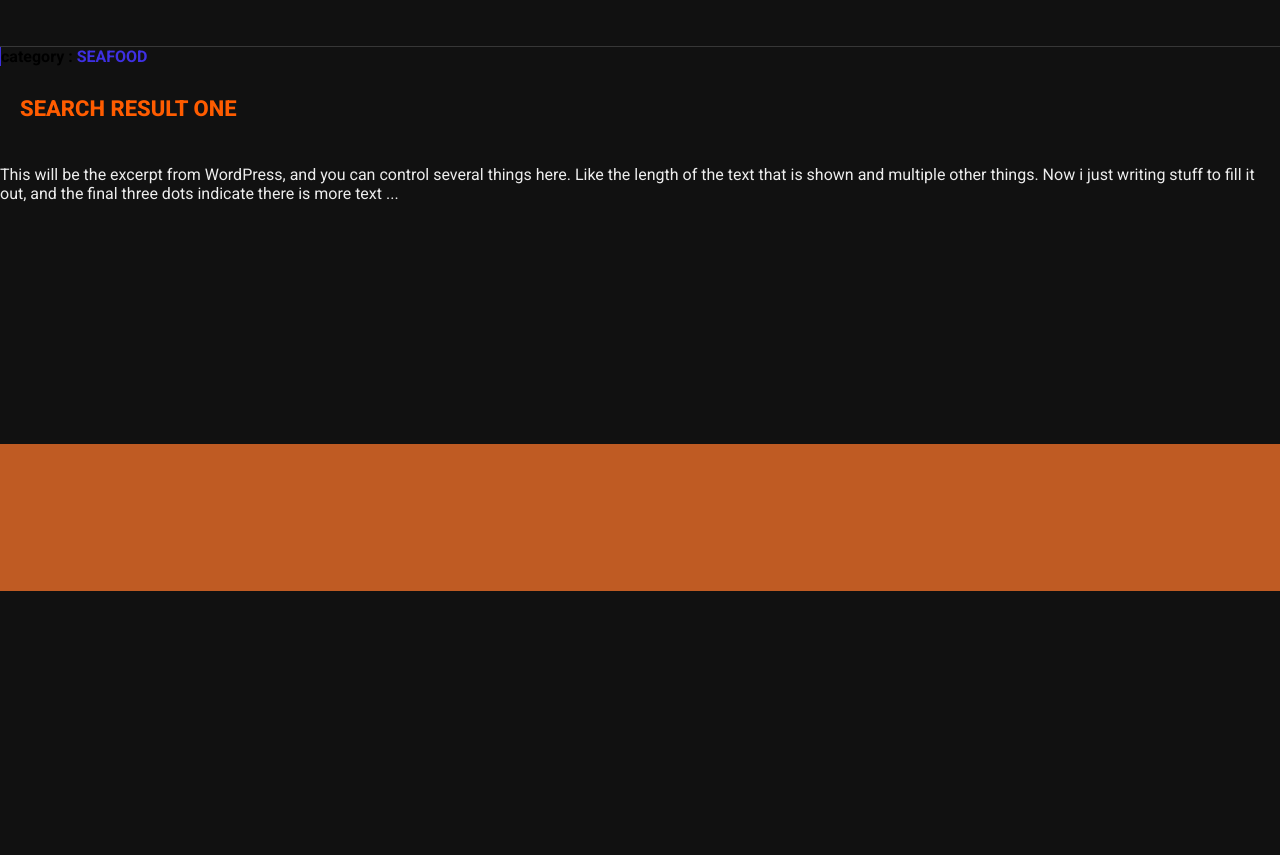
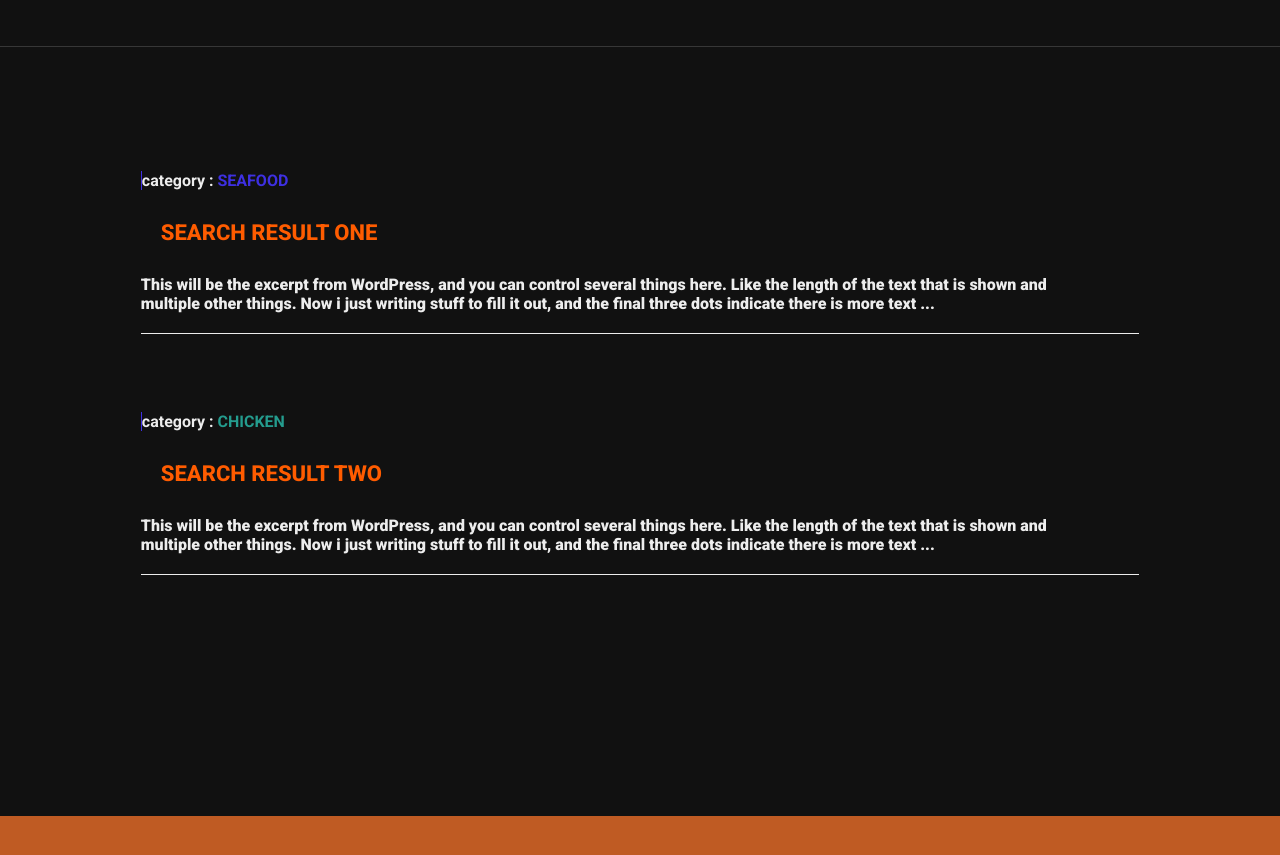
Before and after one commit to Whoopie058/Recipe-Web-Mandatory, a plain HTML site: page Soeg-side.html in a window 1280 px wide. Shown: the part 553-1408 px from the top of the page. Before the commit the page ends 1144 px from the top, so only its background shows below. Drawn offline with Linux system fonts and the light colour scheme.

Commit message:
Fixed Header + Finished Search Page

```diff
--- a/Soeg-side.html
+++ b/Soeg-side.html
@@ -15,6 +15,7 @@
         <div class="menu-container">
             <ul>
                 <li><a class="clicked" href="index.html">Home</a></li>
+                <li><a href="Soeg-side.html">Search</a></li>
                 <li><a href="RecipeDetails.html">Recipe</a></li>
                 <li><a href="Favourites.html">Favourites</a></li>
             </ul>
@@ -84,10 +85,18 @@
                     <h4>category : <span data-category="seafood">SEAFOOD</span></h4>
                 </div>
                 <h2>Search Result One</h2>
-                <p2>This will be the excerpt from WordPress, and you can control several things here. Like the length of the text that is shown and multiple other things. Now i just writing stuff to fill it out, and the final three dots indicate there is more text ... </p2>
+                <p>This will be the excerpt from WordPress, and you can control several things here. Like the length of the text that is shown and multiple other things. Now i just writing stuff to fill it out, and the final three dots indicate there is more text ... </p>
+            </div>
+                        <div class="serp-result-item">
+                <div data-category="seafood">
+                    <h4>category : <span data-category="chicken">CHICKEN</span></h4>
+                </div>
+                <h2>Search Result Two</h2>
+                <p>This will be the excerpt from WordPress, and you can control several things here. Like the length of the text that is shown and multiple other things. Now i just writing stuff to fill it out, and the final three dots indicate there is more text ... </p>
             </div>
         </div>
     </div>
+
 
     <!-- footer -->
     <footer class="footer">
--- a/css/main.css
+++ b/css/main.css
@@ -269,7 +269,8 @@ div[data-category="chicken"] {
     border-left: 1px solid var(--category-chicken);
 }
 
-p[data-category="chicken"] {
+p[data-category="chicken"],
+span[data-category="chicken"] {
     color: var(--category-chicken);
 }
 
@@ -1131,22 +1132,34 @@ p[data-category="meats"] {
 
 
 /*Search Result 1*/
-.serp-result-item p2 {
-    color: var(--background-color-light);
-    font-size: 16px;
-    margin: 14px 0 0 0;
-}
 
 .serp-result-item h2 {
     margin: 20px;
 }
 
+.serp-container {
+    display: grid;
+    grid-template-columns: repeat(12, 1fr);
+    gap: var(--grid-gap);
+    width: var(--width-12col);
+    height: 100%;
+    color: var(--background-color-light);
+    margin: 56px auto 0 auto;
+
+}
+
 .serp-result-item {
     display: flex;
     flex-direction:column;
+    grid-column: 2 / span 10;
+    margin: 48px 0 0 0;
+        border-bottom: 1px solid var(--background-color-light);
+        padding: 20px 0;
 }
 
+.serp {
 
+}
 
 
 
@@ -1170,8 +1183,6 @@ p[data-category="meats"] {
         grid-template-columns: repeat(1, 1fr);
     }
 
-    body {
-        background-color: rgb(125, 74, 74);
-    }
+
 
 }
```
Also changed, not shown: Favourites.html (+1 -0 lines), RecipeDetails.html (+1 -6 lines), index.html (+1 -0 lines).
